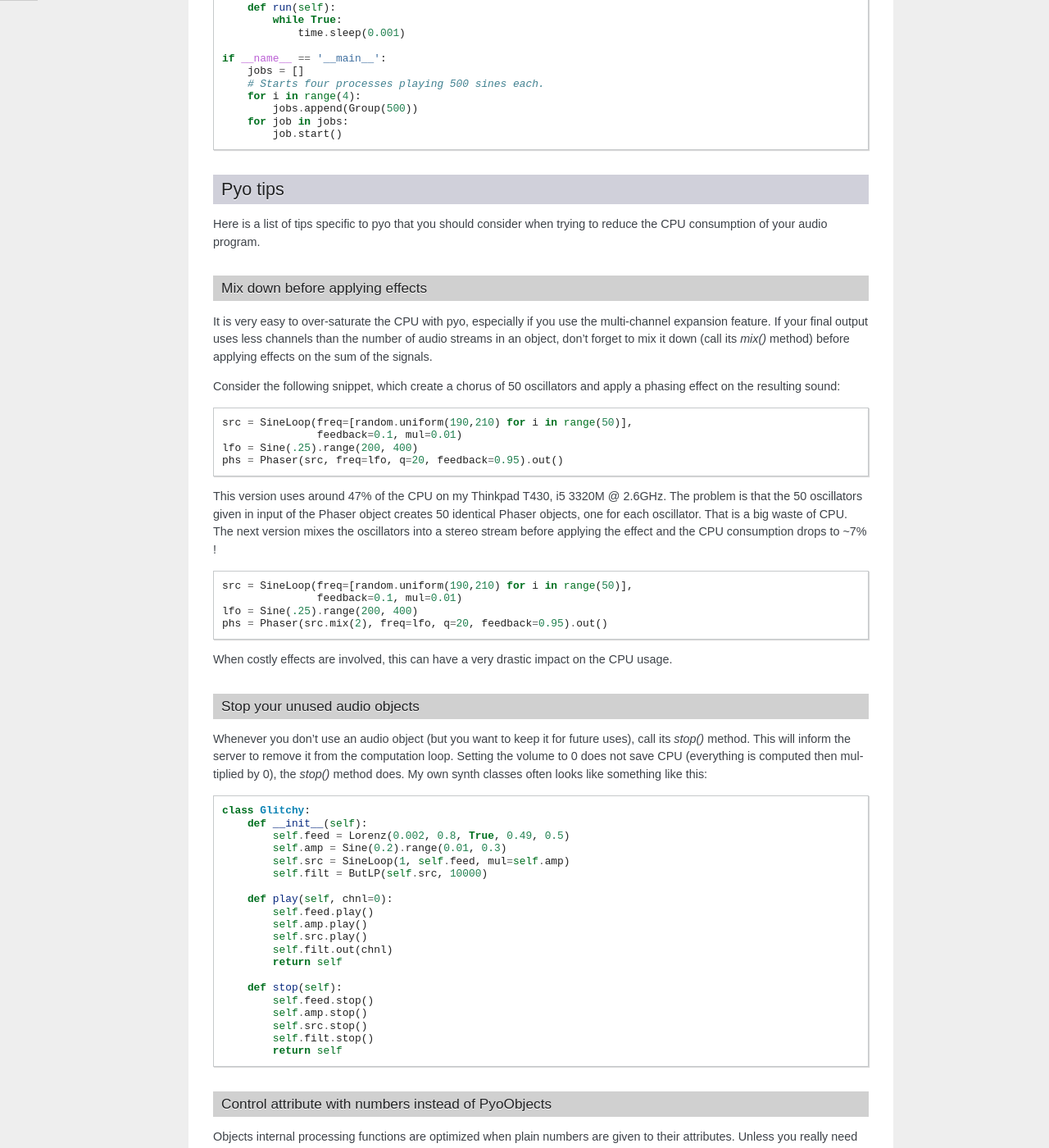
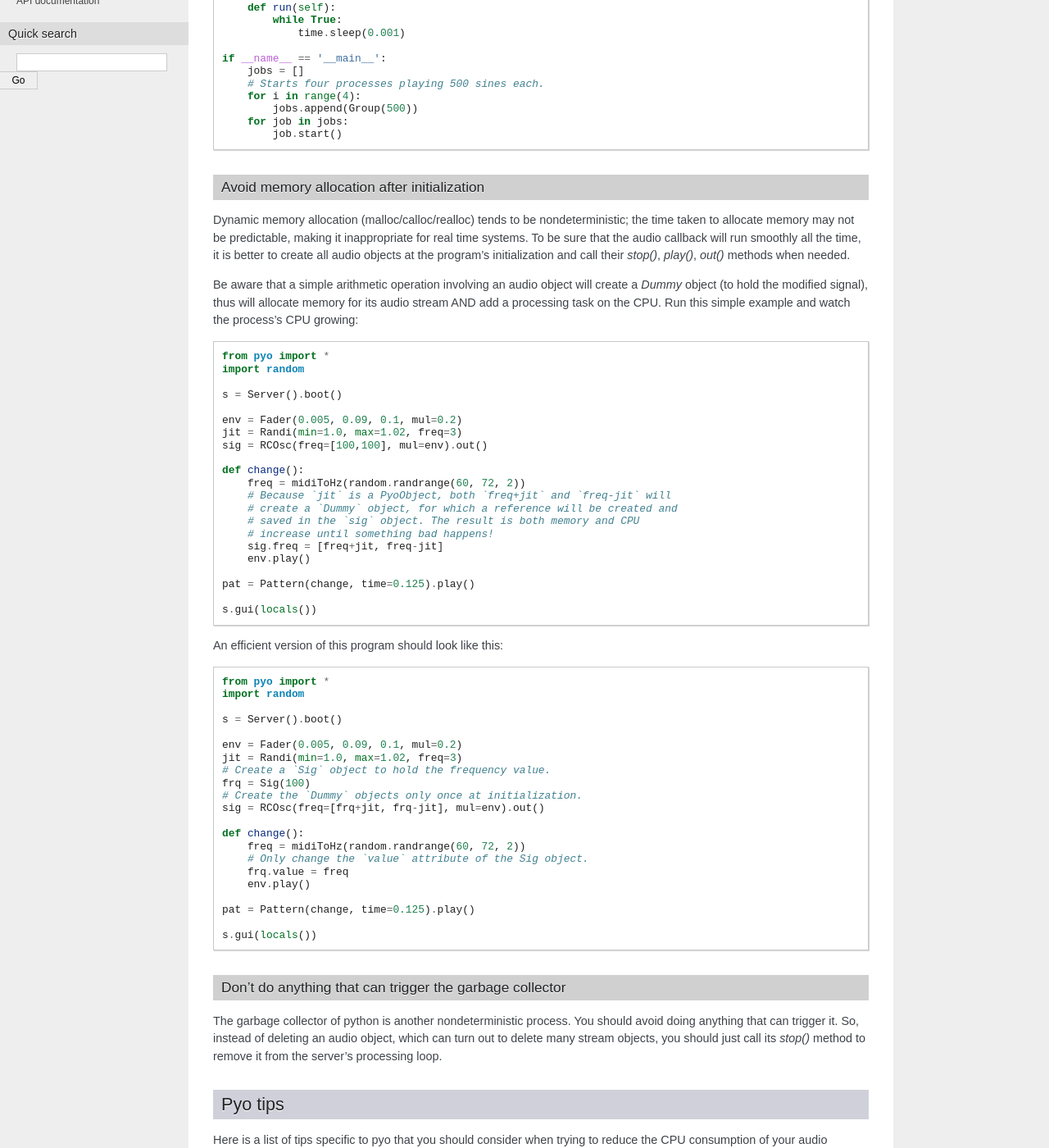
Before and after one commit to belangeo/pyo, a Sphinx documentation site: the page built from doc-sphinx/source/perftips.rst, in a window 1280 px wide and 1400 px high, scrolled down 1007 px. Shown: the whole window at 82% size. Built offline with Sphinx 7.4.7, drawn with Linux system fonts in a browser that asks for light colours; pages that are not in the unit, such as notebooks, are missing from menus; some of the changed text lies outside the part shown.

Commit message:
Added new tips en perftips.rst page.

```diff
--- a/doc-sphinx/source/perftips.rst
+++ b/doc-sphinx/source/perftips.rst
@@ -70,6 +70,80 @@
             jobs.append(Group(500))
         for job in jobs:
             job.start()
+
+Avoid memory allocation after initialization
+^^^^^^^^^^^^^^^^^^^^^^^^^^^^^^^^^^^^^^^^^^^^
+
+Dynamic memory allocation (malloc/calloc/realloc) tends to be
+nondeterministic; the time taken to allocate memory may not be predictable,
+making it inappropriate for real time systems. To be sure that the audio
+callback will run smoothly all the time, it is better to create all audio
+objects at the program's initialization and call their `stop()`, `play()`,
+`out()` methods when needed.
+
+Be aware that a simple arithmetic operation involving an audio object will
+create a `Dummy` object (to hold the modified signal), thus will allocate
+memory for its audio stream AND add a processing task on the CPU. Run this
+simple example and watch the process's CPU growing:
+
+.. code-block:: python
+
+    from pyo import *
+    import random
+
+    s = Server().boot()
+
+    env = Fader(0.005, 0.09, 0.1, mul=0.2)
+    jit = Randi(min=1.0, max=1.02, freq=3)
+    sig = RCOsc(freq=[100,100], mul=env).out()
+
+    def change():
+        freq = midiToHz(random.randrange(60, 72, 2))
+        # Because `jit` is a PyoObject, both `freq+jit` and `freq-jit` will
+        # create a `Dummy` object, for which a reference will be created and
+        # saved in the `sig` object. The result is both memory and CPU
+        # increase until something bad happens!
+        sig.freq = [freq+jit, freq-jit]
+        env.play()
+
+    pat = Pattern(change, time=0.125).play()
+
+    s.gui(locals())
+
+An efficient version of this program should look like this:
+
+.. code-block:: python
+
+    from pyo import *
+    import random
+
+    s = Server().boot()
+
+    env = Fader(0.005, 0.09, 0.1, mul=0.2)
+    jit = Randi(min=1.0, max=1.02, freq=3)
+    # Create a `Sig` object to hold the frequency value.
+    frq = Sig(100)
+    # Create the `Dummy` objects only once at initialization.
+    sig = RCOsc(freq=[frq+jit, frq-jit], mul=env).out()
+
+    def change():
+        freq = midiToHz(random.randrange(60, 72, 2))
+        # Only change the `value` attribute of the Sig object.
+        frq.value = freq
+        env.play()
+
+    pat = Pattern(change, time=0.125).play()
+
+    s.gui(locals())
+
+Don't do anything that can trigger the garbage collector
+^^^^^^^^^^^^^^^^^^^^^^^^^^^^^^^^^^^^^^^^^^^^^^^^^^^^^^^^
+
+The garbage collector of python is another nondeterministic process. You
+should avoid doing anything that can trigger it. So, instead of deleting
+an audio object, which can turn out to delete many stream objects, you
+should just call its `stop()` method to remove it from the server's
+processing loop.
 
 Pyo tips
 --------
```
